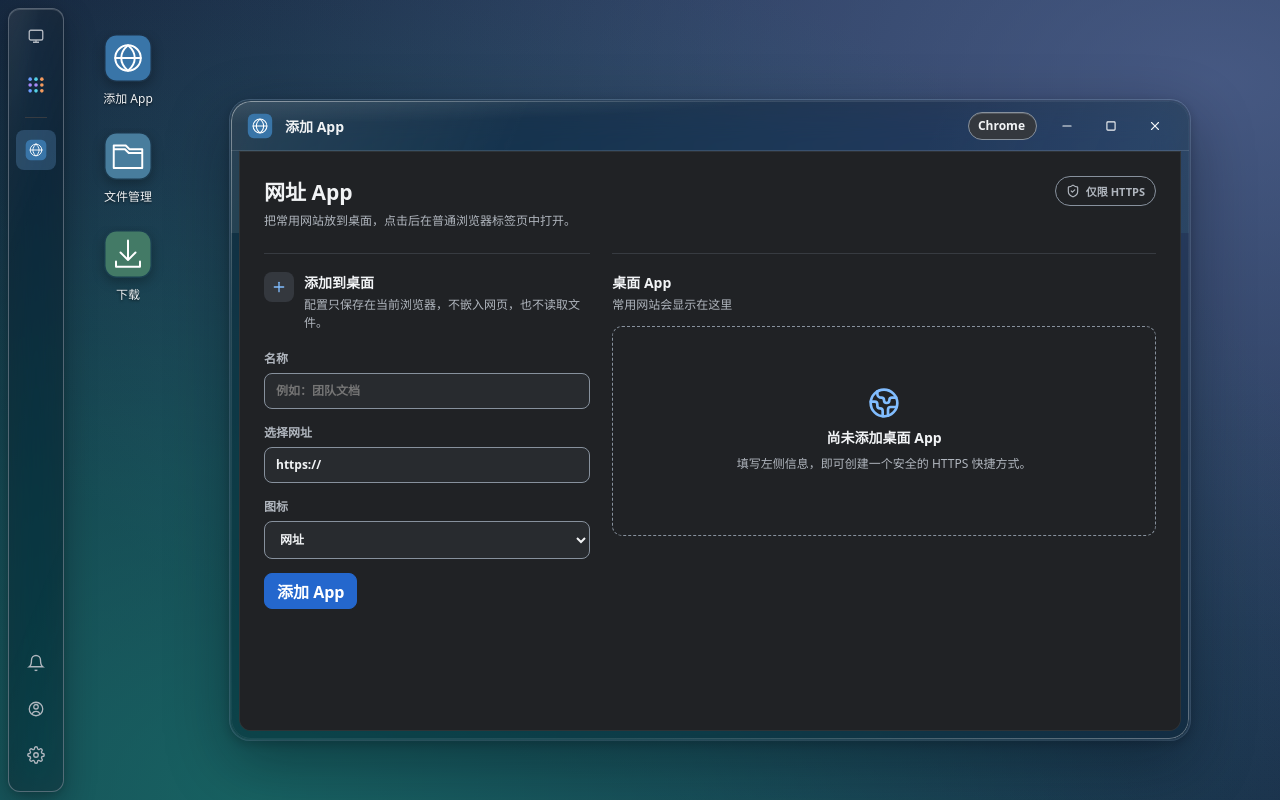
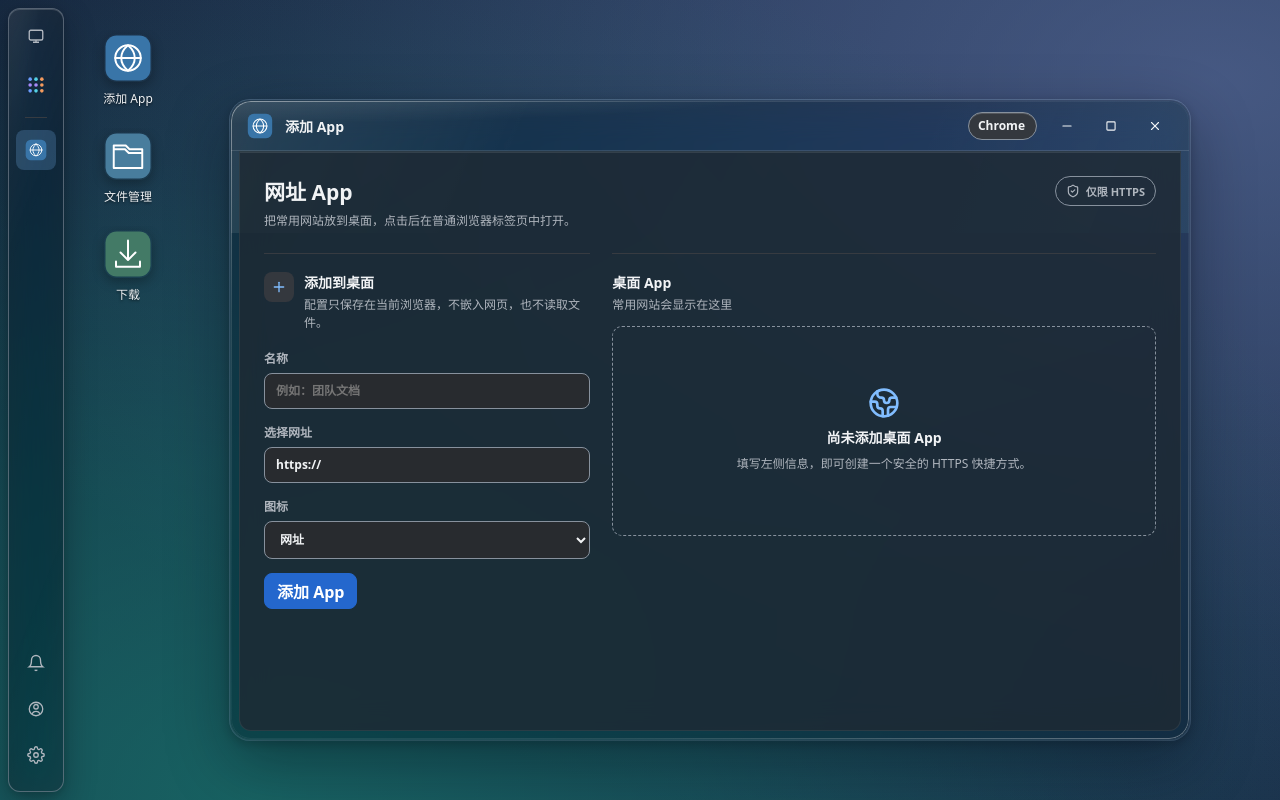
Before and after one commit to Ben8368/uNAS, a React (Vite) app in the folder apps/extension/: page / in a window 1280 px wide. Both pictures are taken after a click on the button "添加 App". Built offline with nearby package versions, Linux system fonts and the light colour scheme.

Commit message:
Refine Liquid Glass readable surfaces

```diff
--- a/apps/extension/src/styles/browser.css
+++ b/apps/extension/src/styles/browser.css
@@ -1,7 +1,7 @@
 .link-apps {
   height: 100%;
   overflow: auto;
-  background: var(--window-surface);
+  background: transparent;
   color: var(--window-text);
   padding: 24px;
 }
--- a/apps/extension/src/styles/window-theme.css
+++ b/apps/extension/src/styles/window-theme.css
@@ -31,7 +31,7 @@
   --window-glass-floating: rgb(18 30 41 / .50);
   --window-glass-window: rgb(18 30 41 / .44);
   --window-glass-dialog: rgb(22 35 47 / .58);
-  --window-surface-readable: rgb(32 34 37 / .94);
+  --window-surface-readable: rgb(31 42 52 / .82);
   --window-glass-rim: linear-gradient(154deg, rgb(255 255 255 / .44) 0%, rgb(255 255 255 / .13) 19%, rgb(177 224 255 / .03) 47%, rgb(255 255 255 / .10) 74%, rgb(255 255 255 / .34) 100%);
   --window-glass-reflection: radial-gradient(118% 76% at 4% -27%, rgb(255 255 255 / .29) 0%, rgb(215 240 255 / .12) 27%, transparent 58%), linear-gradient(112deg, rgb(255 255 255 / .10) 0%, transparent 30% 70%, rgb(102 205 207 / .08) 100%);
   --window-glass-highlight: rgb(255 255 255 / .16);
@@ -102,7 +102,7 @@ html[data-theme='light'] {
   --window-glass-floating: rgb(238 247 250 / .58);
   --window-glass-window: rgb(239 247 250 / .56);
   --window-glass-dialog: rgb(247 251 252 / .68);
-  --window-surface-readable: rgb(248 249 250 / .94);
+  --window-surface-readable: rgb(248 249 250 / .90);
   --window-glass-rim: linear-gradient(154deg, rgb(255 255 255 / .94) 0%, rgb(255 255 255 / .47) 22%, rgb(82 136 161 / .08) 49%, rgb(255 255 255 / .32) 73%, rgb(255 255 255 / .88) 100%);
   --window-glass-reflection: radial-gradient(118% 76% at 4% -27%, rgb(255 255 255 / .82) 0%, rgb(255 255 255 / .35) 29%, transparent 60%), linear-gradient(112deg, rgb(255 255 255 / .38) 0%, transparent 32% 69%, rgb(110 192 194 / .12) 100%);
   --window-glass-highlight: rgb(255 255 255 / .70);
```
Also changed, not shown: 3 other files (tests, documents, lock files or other folders).
